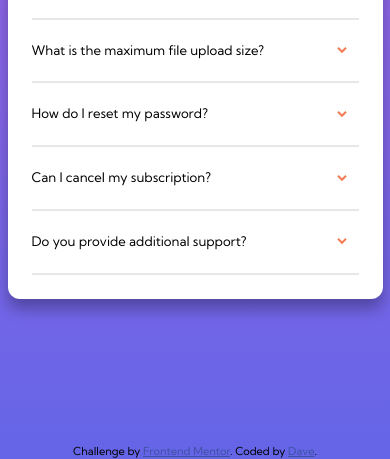
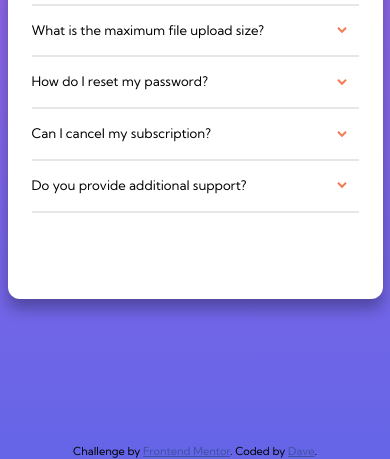
Before and after one commit to DawidBal/FAQ-Challenge, a plain HTML site: page index.html in a window 390 px wide. Shown: the part 385-844 px from the top of the page. Drawn offline with Linux system fonts and the light colour scheme.

Commit message:
fix: change mobile layout values

```diff
--- a/scss/style.scss
+++ b/scss/style.scss
@@ -143,20 +143,26 @@ body {
   .card {
     flex-direction: column;
     width: 31.25rem;
-    text-align: center;
     &::after {
       display: none;
     }
+
+    &__title {
+      text-align: center;
+    }
+
     &__img {
       overflow: visible;
       background: url(../images/bg-pattern-mobile.svg) no-repeat;
       background-position: center 0;
     }
     &__faq {
-      margin: 2rem 1rem;
+      margin: 1rem;
+      flex: 3;
     }
     &__item {
       margin: 0 1rem;
+      padding: 1.25rem 0;
     }
   }
 
```
Also changed, not shown: css/style.css.
